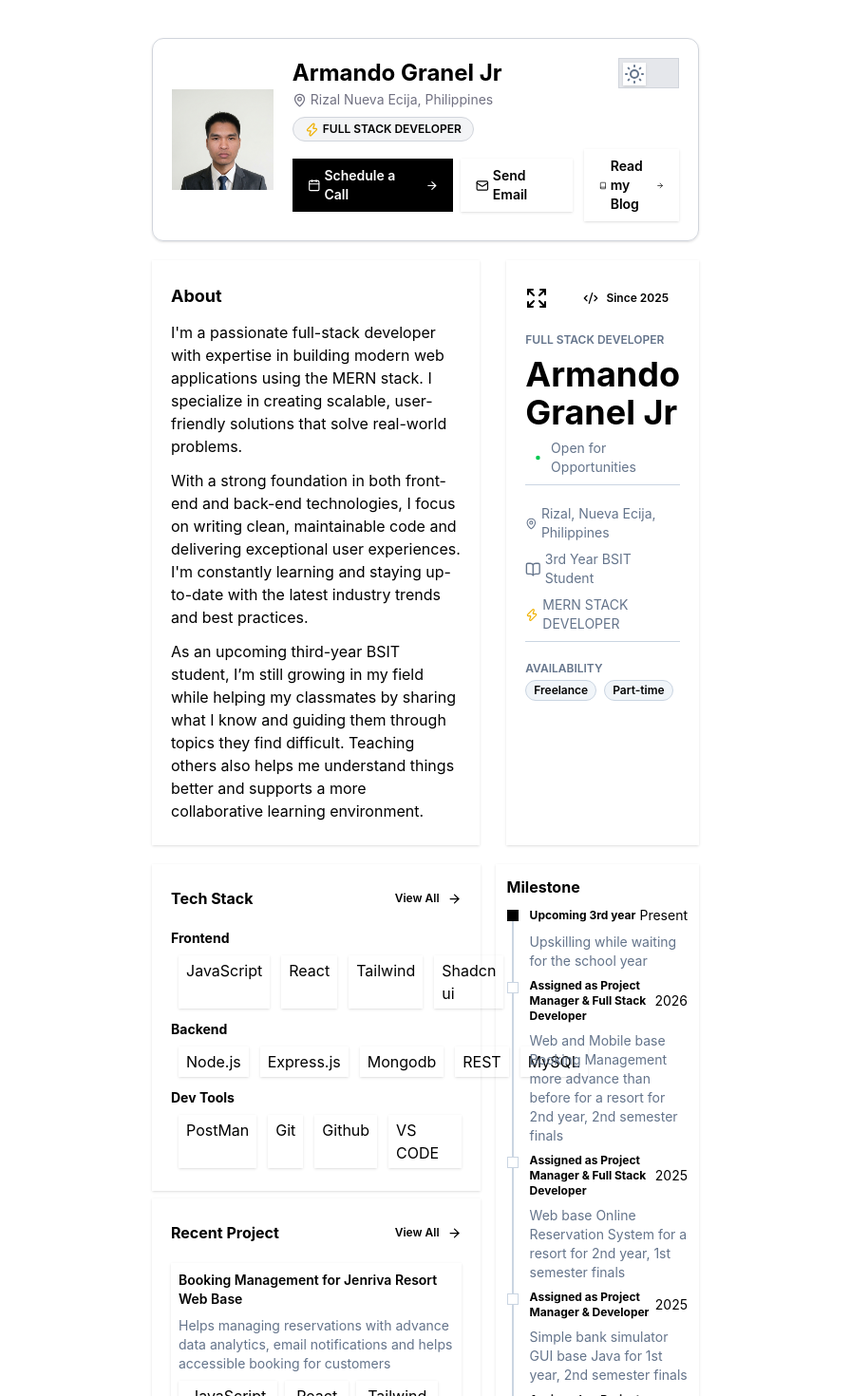
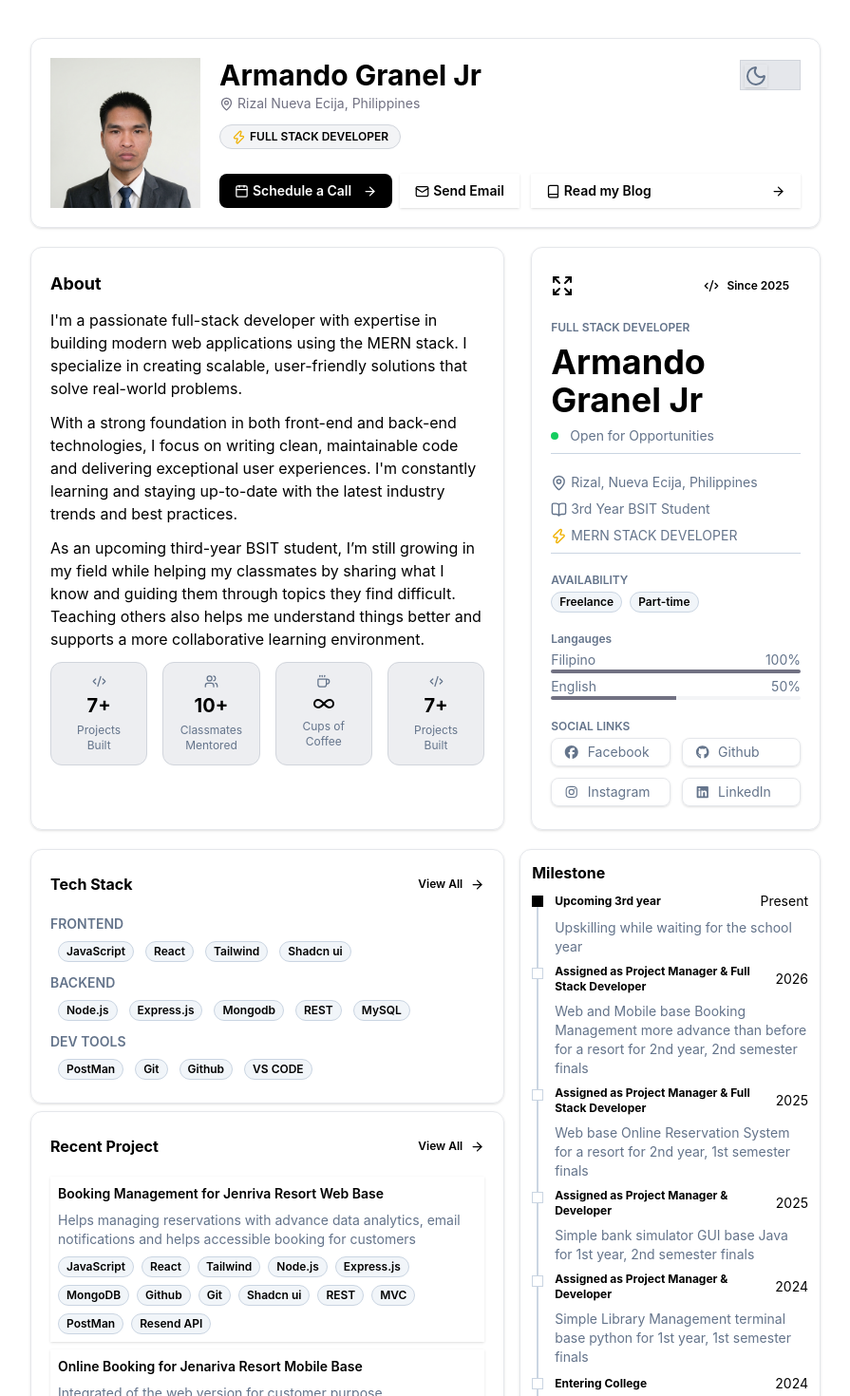
Before and after one commit to graneljr/portfolio, a React (Vite) app: page / in a window 1280 px wide. Shown: the top 1470 px of the page at 95% size, without its empty margins (192-1087 px from the left). Built offline with nearby package versions, Linux system fonts and the light colour scheme.

Commit message:
updating dark theme colors

```diff
--- a/src/App.jsx
+++ b/src/App.jsx
@@ -23,6 +23,9 @@ import {
   Dot,
   BookOpen,
   Zap,
+  Users,
+  Coffee,
+  Infinity,
 } from "lucide-react";
 import { motion } from "motion/react";
 function App() {
@@ -132,9 +135,9 @@ function App() {
         initial={{ opacity: 0, translateY: 20 }}
         animate={{ opacity: 1, translateY: 0 }}
         transition={{ duration: 1, ease: "linear" }}
-        className="w-[45%] flex flex-col gap-5"
+        className="xs:w-[90%] sm:w-[85%] md:w-[80%] lg:w-[70%] xl:w-[65%] 2xl:w-[50%] flex flex-col gap-5"
       >
-        <div className="w-full flex gap-5 items-center border border-gray-300 dark:border-white/20 rounded-xl shadow p-5">
+        <div className="w-full flex gap-5  border border-gray-200 dark:border-white/20 rounded-xl shadow p-5">
           <div className="relative w-[20%] aspect-square">
             <img
               src={me}
@@ -150,26 +153,27 @@ function App() {
               }`}
             />
           </div>
-          <div className="flex flex-1 flex-col gap-2">
+          <div className="flex flex-1 flex-col gap-3">
             <div className="w-full flex flex-col gap-0.5">
               <span className="w-full flex items-center justify-between">
-                <h1 className="text-2xl font-bold">Armando Granel Jr</h1>
+                <h1 className="text-3xl font-bold"
+                >Armando Granel Jr</h1>
                 <button
                   onClick={() => setDark(!dark)}
-                  className={`relative w-16 h-8 p-0.5 border transition-colors duration-400 outline-1 outline-transparent focus:outline-blue-500 ${
+                  className={`relative w-16 h-8 p-0.5 border transition-colors duration-400 ${
                     dark
                       ? "bg-gray-700 border-gray-600"
                       : "bg-gray-200 border-gray-300"
                   }`}
                 >
                   <div
-                    className="absolute top-1 left-1 w-6 h-6 bg-white flex text-muted items-center justify-center shadow-sm transition-all duration-400"
+                    className={`absolute top-1 left-1 w-6 h-6 bg-transparent flex ${dark ? "text-white" : "text-muted"} items-center justify-center shadow-sm transition-all duration-400`}
                     style={{
                       transform: dark ? "translateX(32px)" : "translateX(0px)",
                     }}
                   >
                     <span className="text-sm">
-                      {dark ? <Moon /> : <SunMedium />}
+                      {dark ? <SunMedium /> : <Moon />}
                     </span>
                   </div>
                 </button>
@@ -179,11 +183,11 @@ function App() {
               </span>
             </div>
             <span className="px-3 rounded-full py-1 dark:bg-white/10 dark:border-transparent bg-gray-100 self-start border-gray-300 border items-center gap-1 text-xs font-semibold flex ">
-              <Zap size={15} className="text-yellow-500"/> FULL STACK DEVELOPER
+              <Zap size={15} className="text-yellow-500" /> FULL STACK DEVELOPER
             </span>
-            <div className="w-full flex items-center gap-3">
+            <div className="w-full mt-auto flex items-center gap-3">
               <div className="flex items-center gap-2">
-                <span className="px-4 py-2 text-sm flex items-center gap-1 font-semibold bg-black text-white dark:bg-white dark:text-black ">
+                <span className="px-4 rounded-lg py-2 text-sm flex items-center gap-1 font-semibold bg-black text-white dark:bg-white dark:text-black ">
                   <Calendar size={15} /> Schedule a Call{" "}
                   <ArrowRight className="ml-2" size={15} />
                 </span>
@@ -202,38 +206,68 @@ function App() {
           </div>
         </div>
         <div className="flex gap-7 w-full">
-          <div className="w-[60%] flex flex-col px-5 py-6 shadow-sm gap-3  dark:bg-gray-200/10">
+          <div className="w-[60%] flex flex-col px-5 py-6 shadow-sm gap-3 border border-gray-200 dark:border-white/20  rounded-xl">
             <h1 className="text-lg font-bold">About</h1>
-            <p>
+            <p className="dark:text-white/60">
               I'm a passionate full-stack developer with expertise in building
               modern web applications using the MERN stack. I specialize in
               creating scalable, user-friendly solutions that solve real-world
               problems.
             </p>
-            <p>
+            <p className="dark:text-white/60">
               With a strong foundation in both front-end and back-end
               technologies, I focus on writing clean, maintainable code and
               delivering exceptional user experiences. I'm constantly learning
               and staying up-to-date with the latest industry trends and best
               practices.
             </p>
-            <p>
+            <p className="dark:text-white/60">
               As an upcoming third-year BSIT student, I’m still growing in my
               field while helping my classmates by sharing what I know and
               guiding them through topics they find difficult. Teaching others
               also helps me understand things better and supports a more
               collaborative learning environment.
             </p>
+            <div className="w-full grid grid-cols-4 gap-4">
+              <div className="flex items-center flex-col gap-1 py-3 bg-gray-200/70 dark:bg-white/15 dark:text- dark:border-white/30 border border-gray-300 rounded-xl">
+                <Code2 size={15} className="text-muted dark:text-white/45 " />
+                <h1 className="font-bold text-xl">7+</h1>
+                <p className="text-xs w-[70%] text-center text-muted dark:text-white/45 ">
+                  Projects Built
+                </p>
+              </div>
+              <div className="flex items-center flex-col gap-1 py-3 bg-gray-200/70 dark:bg-white/15 dark:text- dark:border-white/30 border border-gray-300 rounded-xl">
+                <Users size={15} className="text-muted dark:text-white/45 " />
+                <h1 className="font-bold text-xl">10+</h1>
+                <p className="text-xs  w-[70%] text-center text-muted dark:text-white/45 ">
+                  Classmates Mentored
+                </p>
+              </div>
+              <div className="flex items-center flex-col gap-1 py-3 bg-gray-200/70 dark:bg-white/15 dark:text- dark:border-white/30 border border-gray-300 rounded-xl">
+                <Coffee size={15} className="text-muted dark:text-white/45 " />
+                <Infinity />
+                <p className="text-xs  w-[70%] text-center text-muted dark:text-white/45 ">
+                  Cups of Coffee
+                </p>
+              </div>
+              <div className="flex items-center flex-col gap-1 py-3 bg-gray-200/70 dark:bg-white/15 dark:text- dark:border-white/30 border border-gray-300 rounded-xl">
+                <Code2 size={15} className="text-muted dark:text-white/45 " />
+                <h1 className="font-bold text-xl">7+</h1>
+                <p className="text-xs w-[70%] text-center text-muted dark:text-white/45 ">
+                  Projects Built
+                </p>
+              </div>
+            </div>
           </div>
-          <div className="px-5 py-6 shadow-sm gap-5 flex flex-col flex-1 dark:bg-gray-200/10">
+          <div className="px-5 py-6 shadow-sm gap-5 flex flex-col flex-1  border border-gray-200 dark:border-white/20  rounded-xl">
             <div className="flex justify-between items-center ">
               <Expand />
               <span className="px-3 flex py-2  rounded-xl items-center text-xs font-semibold gap-2">
                 <Code2 size={16} /> Since 2025
               </span>
             </div>
-            <div className="w-full flex flex-col gap-2 pb-2 border-b border-slate-300">
-              <h1 className="text-xs font-semibold text-muted dark:text-gray-200/60">
+            <div className="w-full flex flex-col gap-2 pb-2 border-b border-slate-300 dark:border-gray-300">
+              <h1 className="text-xs font-semibold text-muted dark:text-white/45">
                 FULL STACK DEVELOPER
               </h1>
               <span>
@@ -242,27 +276,27 @@ function App() {
                   Granel Jr
                 </h1>
               </span>
-              <span className="flex items-center text-muted text-sm dark:dark:text-gray-200/60">
-                <Dot className="text-green-500" size={30} /> Open for
-                Opportunities
+              <span className="flex items-center text-muted text-sm gap-3 dark:text-white/45">
+                <span className="w-2 h-2 rounded-full bg-green-500 animate-pulse" />
+                <p> Open for Opportunities</p>
               </span>
             </div>
-            <div className="w-full flex flex-col gap-2 pb-2 border-b border-slate-300">
-              <span className="text-muted dark:text-gray-300 flex items-center gap-1 text-sm">
+            <div className="w-full flex flex-col gap-2 pb-2 border-b border-slate-300 dark:border-gray-300">
+              <span className="text-muted dark:text-white/45 flex items-center gap-1 text-sm">
                 <MapPin size={17} />
                 Rizal, Nueva Ecija, Philippines
               </span>
-              <span className="text-muted dark:text-gray-300 flex items-center gap-1 text-sm">
+              <span className="text-muted dark:text-white/45 flex items-center gap-1 text-sm">
                 <BookOpen size={17} /> 3rd Year BSIT Student
               </span>
-              <span className="text-muted dark:text-gray-300 flex items-center gap-1 text-sm">
+              <span className="text-muted dark:text-white/45 flex items-center gap-1 text-sm">
                 <Zap className="text-yellow-500" size={17} /> MERN STACK
                 DEVELOPER
               </span>
             </div>
             <div className="w-full flex flex-col gap-3">
               <div className="flex flex-col gap-1">
-                <h1 className="text-xs font-semibold text-muted dark:text-gray-200/60">
+                <h1 className="text-xs font-semibold text-muted dark:text-white/45">
                   AVAILABILITY
                 </h1>
                 <div className="flex items-center gap-2">
@@ -275,11 +309,52 @@ function App() {
                 </div>
               </div>
             </div>
+            <div className="flex flex-col gap-1">
+              <h2 className="text-xs dark:text-white/45 font-semibold  text-muted ">
+                Langauges
+              </h2>
+              <div className="flex flex-col">
+                <span className="flex items-center justify-between">
+                  <p className="text-sm dark:text-white/45 text-muted ">
+                    Filipino
+                  </p>
+                  <p className="text-sm dark:text-white/45 text-muted ">100%</p>
+                </span>
+                <span className="w-full h-1 rounded-full dark:bg-gray-300 bg-muted-foreground"></span>
+              </div>
+              <div className="flex flex-col">
+                <span className="flex items-center justify-between">
+                  <p className="text-sm  text-muted dark:text-white/45">
+                    English
+                  </p>
+                  <p className="text-sm  text-muted dark:text-white/45">50%</p>
+                </span>
+                <div className="w-full flex">
+                  <span className="w-1/2 h-1 rounded-l dark:bg-gray-300 bg-muted-foreground"></span>
+                  <span className="w-1/2 h-1 rounded-r dark:bg-white/20 bg-gray-100"></span>
+                </div>
+              </div>
+            </div>
+            <div className="flex flex-col gap-1">
+              <h2 className="text-xs dark:text-white/45 font-semibold  text-muted ">
+                SOCIAL LINKS
+              </h2>
+              <div className="w-full grid grid-cols-2 gap-3">
+                {socials.map((social, _) => (
+                  <a
+                    href={social.link}
+                    className="shadow rounded-lg border border-gray-200 text-muted dark:text-white/45 dark:border-white/20 py-1 text-sm px-3 flex items-center gap-2"
+                  >
+                    <FontAwesomeIcon icon={social.icon} /> {social.name}
+                  </a>
+                ))}
+              </div>
+            </div>
           </div>
         </div>
-        <div className="w-full flex gap-4">
+        <div className="w-full flex gap-4 ">
           <div className="flex  flex-col gap-2 w-[60%]">
-            <div className=" w-full flex flex-col px-5 py-6 shadow-sm gap-5 dark:bg-gray-200/10 ">
+            <div className=" w-full flex flex-col px-5 py-6 shadow-sm gap-5 border border-gray-200 dark:border-white/20  rounded-xl">
               <span className="w-full flex items-center justify-between">
                 <h1 className="text-md font-bold">Tech Stack</h1>
                 <span className="flex items-center gap-2 text-xs font-semibold">
@@ -288,30 +363,45 @@ function App() {
               </span>
               <div className="flex flex-col gap-3">
                 <div className="flex flex-col gap-2">
-                  <h1 className="text-sm font-bold">Frontend</h1>
+                  <h1 className="text-sm font-semibold text-muted dark:text-white/45">
+                    FRONTEND
+                  </h1>
                   <div className="flex gap-3 pl-2">
                     {frontend.map((item) => (
-                      <span key={item} className="py-1 px-2 shadow">
+                      <span
+                        key={item}
+                        className="text-xs font-semibold dark:text-gray-200 py-0.5 px-2 rounded-full  bg-slate-100 border border-slate-300 dark:bg-gray-200/10 dark:border-transparent "
+                      >
                         {item}
                       </span>
                     ))}
                   </div>
                 </div>
                 <div className="flex flex-col gap-2">
-                  <h1 className="text-sm font-bold">Backend</h1>
+                  <h1 className="text-sm font-semibold text-muted dark:text-white/45">
+                    BACKEND
+                  </h1>
                   <div className="flex gap-3 pl-2">
                     {backend.map((item) => (
-                      <span key={item} className="py-1 px-2 shadow">
+                      <span
+                        key={item}
+                        className="text-xs font-semibold dark:text-gray-200 py-0.5 px-2 rounded-full  bg-slate-100 border border-slate-300 dark:bg-gray-200/10 dark:border-transparent "
+                      >
                         {item}
                       </span>
                     ))}
                   </div>
                 </div>
                 <div className="flex flex-col gap-2">
-                  <h1 className="text-sm font-bold">Dev Tools</h1>
+                  <h1 className="text-sm font-semibold text-muted dark:text-white/45">
+                    DEV TOOLS
+                  </h1>
                   <div className="flex gap-3 pl-2">
                     {dev_tools.map((item) => (
-                      <span key={item} className="py-1 px-2 shadow">
+                      <span
+                        key={item}
+                        className="text-xs font-semibold dark:text-gray-200 py-0.5 px-2 rounded-full  bg-slate-100 border border-slate-300 dark:bg-gray-200/10 dark:border-transparent "
+                      >
                         {item}
                       </span>
                     ))}
@@ -319,7 +409,7 @@ function App() {
                 </div>
               </div>
             </div>
-            <div className=" w-full flex flex-col px-5 py-6 shadow-sm gap-5 dark:bg-gray-200/10 ">
+            <div className=" w-full flex flex-col px-5 py-6 shadow-sm gap-5 border border-gray-200 dark:border-white/20  rounded-xl">
               <span className="w-full flex items-center justify-between">
                 <h1 className="text-md font-bold">Recent Project</h1>
                 <span className="flex items-center gap-2 text-xs font-semibold">
@@ -330,13 +420,13 @@ function App() {
                 {recent_projects.map((item, index) => (
                   <div key={index} className="shadow p-2 flex flex-col gap-2">
                     <h1 className="font-semibold text-sm">{item.title}</h1>
-                    <p className="text-sm text-muted dark:text-white">
+                    <p className="text-sm text-muted dark:text-white/45">
                       {item.desc}
                     </p>
                     <div className="flex flex-wrap gap-2">
                       {item.tools.map((tool, index) => (
                         <span
-                          className="py-1 px-3 shadow dark:bg-black"
+                          className="text-xs font-semibold dark:text-gray-200 py-0.5 px-2 rounded-full  bg-slate-100 border border-slate-300 dark:bg-gray-200/10 dark:border-transparent "
                           key={index}
                         >
                           {tool}
@@ -348,7 +438,7 @@ function App() {
               </div>
             </div>
           </div>
-          <div className="h-fit flex-1 flex flex-col gap-3 p-3 shadow-sm hover:-translate-y-1  transition-all ease-in-out duration-200 dark:bg-gray-200/10">
+          <div className="h-fit flex-1 flex flex-col gap-3 p-3 shadow-sm hover:-translate-y-1  transition-all ease-in-out duration-200 border border-gray-200 dark:border-white/20  rounded-xl">
             <h1 className="text-md font-bold">Milestone</h1>
             <div className="flex flex-col ">
               {milestone.map((item, index) => (
@@ -374,7 +464,7 @@ function App() {
                       </h1>
                       <p className="text-sm">{item.year}</p>
                     </span>
-                    <p className="text-sm text-muted dark:text-white">
+                    <p className="text-sm text-muted dark:text-white/45">
                       {item.desc}
                     </p>
                   </div>
@@ -383,19 +473,6 @@ function App() {
             </div>
           </div>
         </div>
-        <div className="p-5 shadow dark:bg-gray-200/10 flex gap-3 ">
-          <div className="w-1/2 flex flex-col gap-2">
-            <h1 className="text-md font-bold">Social Links</h1>
-            {socials.map((social, _) => (
-              <a
-                href={social.link}
-                className="shadow py-2 px-3 flex items-center gap-2"
-              >
-                <FontAwesomeIcon icon={social.icon} /> {social.name}
-              </a>
-            ))}
-          </div>
-        </div>
       </motion.div>
     </div>
   );
--- a/src/index.css
+++ b/src/index.css
@@ -38,6 +38,7 @@ body {
   --color-muted: #64748B;
   --color-muted-light: #eff1f5;
   --color-muted-foreground: #717182;
+  --color-primary: hsl(220, 60%, 20%);
 
-  --color-primary: hsl(220, 60%, 20%);
+  --breakpoint-xs: 300px;
 }
```
